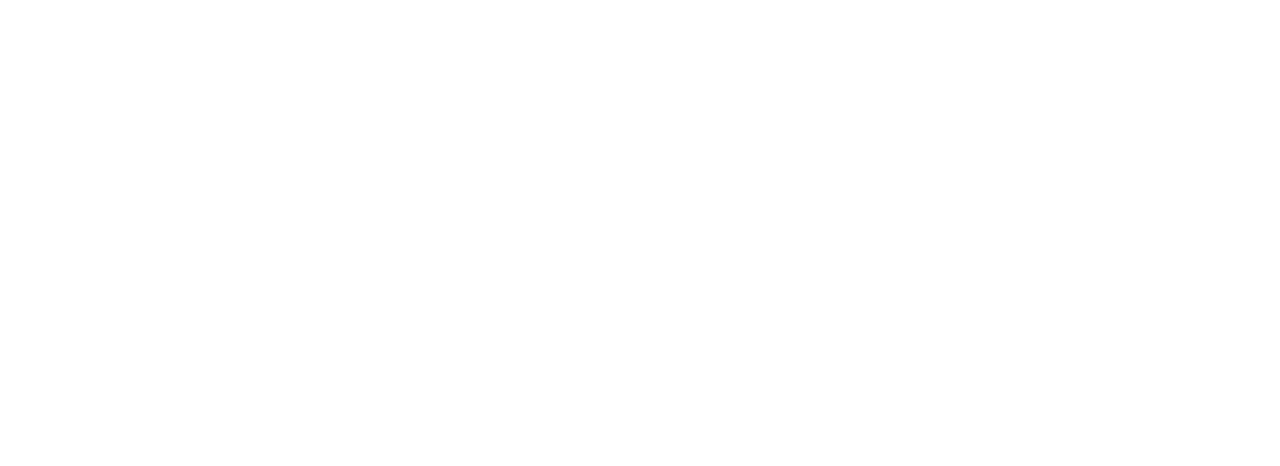
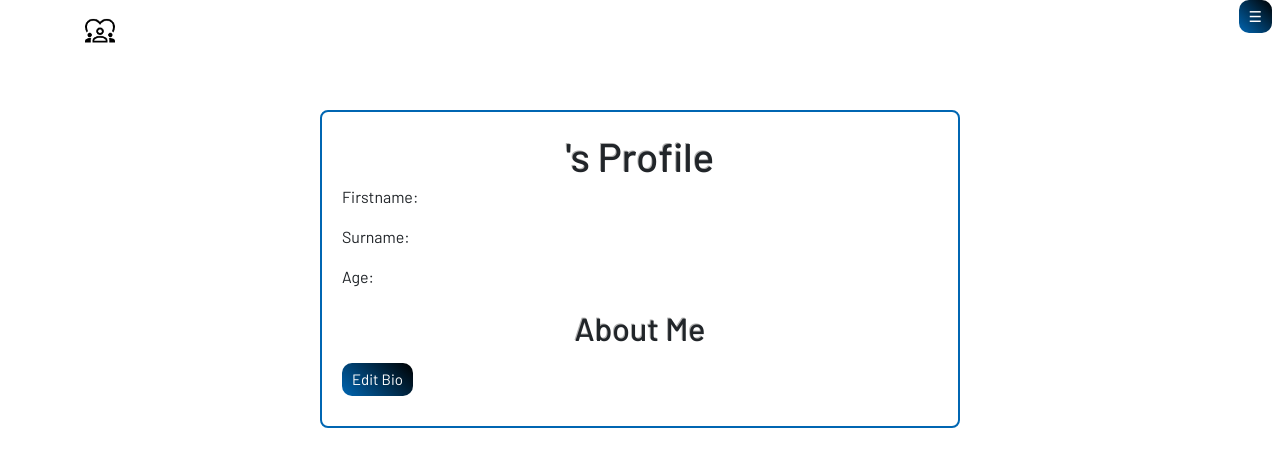
Before and after one commit to JanniT/Web_programming_Project, a React (Create React App) app in the folder client/: page /profile in a window 1280 px wide. Before the commit this address had no page. Shown: the top 466 px of the page. Built offline with nearby package versions, Linux system fonts and the light colour scheme; no server answers; sample sign-in values are in the browser's storage; the HTML template or start-up script is replaced by a standard one.

Commit message:
Profile & Fixing Dashboard

```diff
--- a/client/src/App.js
+++ b/client/src/App.js
@@ -3,6 +3,7 @@
 import Register from './pages/Register'
 import Home from './pages/Home'
 import ChangePassword from './pages/ChangePassword'
+import Profile from './pages/Profile'
 import { BrowserRouter as Router, Route, Routes, BrowserRouter  } from 'react-router-dom'
 
 const App = () => {
@@ -14,6 +15,7 @@
         <Route path="/dashboard" element={<Dashboard/>}/>
         <Route path="/register" element={<Register/>}/>
         <Route path="/forgot_password" element={<ChangePassword/>}/>
+        <Route path="/profile" element={<Profile/>}/>
       </Routes>
     </div>
     </BrowserRouter>
--- a/client/src/components/NavDashboard.js
+++ b/client/src/components/NavDashboard.js
@@ -25,6 +25,12 @@
 
     const handleProfile = () => {
         console.log("profile clicked")
+        navigate("/profile")
+    }
+
+    const handleDashboard = () => {
+        console.log("Dashboard clicked")
+        navigate("/dashboard")
     }
 
     return (
@@ -37,8 +43,9 @@
                 <button className='button_nav' onClick={toggleDropdown}>☰</button>
                 {dropdownVisible && (
                     <div className="dropdown-menu">
+                        <button className='button_nav' onClick={handleDashboard}>Dashboard</button>
+                        <button className='button_nav' onClick={handleProfile}>Profile</button>
                         <button className='button_nav' onClick={handleSettings}>Settings</button>
-                        <button className='button_nav' onClick={handleProfile}>Profile</button>
                         <button className='button_nav' onClick={handleLogout}>Logout</button>
                     </div>
                 )}
--- a/client/src/components/NavHome.js
+++ b/client/src/components/NavHome.js
@@ -7,7 +7,7 @@
     return (
         <nav>
             <div className="container_logo">
-                <img className="logo" src={min ? logo1 : logo2}></img>
+                <img className="logo" src={min ? logo2 : logo1}></img>
             </div>
 
             {/* Showing the button only if not logged in */}
--- a/client/src/components/NavRegister.js
+++ b/client/src/components/NavRegister.js
@@ -13,7 +13,7 @@
     return (
         <nav>
             <div className="container_logo">
-                <img className="logo" src={min ? logo1 : logo2} alt="Logo" />
+                <img className="logo" src={min ? logo2 : logo1} alt="Logo" />
             </div>
 
             <button className='button_nav' onClick={handleHomeClick}>Home</button>
--- /dev/null
+++ b/client/src/css/Profile.css
@@ -0,0 +1,46 @@
+/* Profile pages css */
+.profile-container {
+    border: 2px solid #0066b2;
+    border-radius: 8px;
+    padding: 20px;
+    margin: 50px auto;
+    width: 50%;
+}
+
+.profile-header {
+    text-align: left;
+    margin-bottom: 20px;
+}
+
+.profile-header h1 {
+    text-align: center;
+    margin-bottom: 5px;
+}
+
+.profile-body h2 {
+    text-align: center;
+    margin-bottom: 10px;
+}
+
+.profile-body {
+    text-align: left;
+    margin-bottom: 10px;
+}
+
+.edit_button {
+    color: #fff;
+    background-color: #fff;
+    font-size: 15px;
+    background: linear-gradient(45deg, #0066b2, #000);
+    border: none;
+    padding: 5px 10px;
+    border-radius: 10px;
+    cursor: pointer;
+}
+
+.bio_text {
+    display: flex;
+    border: none;
+    width: 100%;
+    border: 2px solid #0066b2;
+}
--- a/client/src/pages/ChangePassword.js
+++ b/client/src/pages/ChangePassword.js
@@ -10,6 +10,9 @@
     const [password, setPassword] = useState('')
     const [errorMessage, setErrorMessage] = useState('')
     const navigate = useNavigate()
+
+    // TO BE ADDED
+    // Checking if user is authenticated (if yes then they could not see this page)
 
     const handleChange = () => {
         console.log("changing password")
--- a/client/src/pages/Home.js
+++ b/client/src/pages/Home.js
@@ -13,6 +13,9 @@
     const [errorMessage, setErrorMessage] = useState('')
 
     const navigate = useNavigate()
+
+    // TO BE ADDED
+    // Checking if user is authenticated (if yes then they could not see this page)
 
     const handleLogin = async (event) => {
         event.preventDefault()
--- /dev/null
+++ b/client/src/pages/Profile.js
@@ -0,0 +1,142 @@
+import Nav from '../components/NavDashboard'
+import React, { useEffect, useState } from 'react'
+import { useNavigate } from 'react-router-dom'
+
+import "../css/Navbar.css"
+import "../css/Profile.css"
+import "../index.css"
+
+const Profile = () => {
+    const [authenticated, setAuthenticated] = useState(false)
+    const [userData, setUserData] = useState({})
+    const [isEditing, setIsEditing] = useState(false)
+    const [newBio, setNewBio] = useState('')
+    const navigate = useNavigate()
+
+    useEffect(() => {
+        const checkAuth = async () => {
+            try {
+                // Check if the user is authenticated to display the page or not
+                const authToken = localStorage.getItem('authToken')
+                if (authToken) {
+                    await fetchUserData()
+                    setAuthenticated(true)
+                } else {
+                    // Redirect to the login page if no valid token is found
+                    navigate('/')
+                }
+            } catch (error) {
+                console.error('Error checking authentication:', error)
+            }
+        }
+        checkAuth()
+    }, [navigate])
+
+    // Fetching the user data to the user profile
+    const fetchUserData = async () => {
+        try {
+            const response = await fetch('/profile', {
+                method: 'GET',
+                headers: {
+                    'Content-Type': 'application/json',
+                    Authorization: `Bearer ${localStorage.getItem('authToken')}`,
+                },
+            })
+
+            if (response.ok) {
+                const data = await response.json()
+                setUserData(data)
+
+            } else if (response.status === 401) {
+                navigate('/')
+            } else {
+                const error = await response.json()
+                console.error('Error fetching user details:', error)
+            }
+        } catch (error) {
+            console.error('Error fetching user details:', error)
+        }
+    }
+
+    // Handling the bio saving
+    const handleSaveClick = async () => {
+        try {
+            // Update the user's bio on the server
+            const response = await fetch('/user/bio', {
+                method: 'PATCH',
+                headers: {
+                    'Content-Type': 'application/json',
+                    Authorization: `Bearer ${localStorage.getItem('authToken')}`,
+                },
+                body: JSON.stringify({ bio: newBio }),
+            })
+
+            if (response.ok) {
+                // Update the local state with the new bio
+                const updatedUserData = await response.json()
+                setUserData(updatedUserData)
+            } else if (response.status === 401) {
+                navigate('/')
+            } else {
+                const error = await response.json()
+                console.error('Error updating bio:', error)
+            }
+        } catch (error) {
+            console.error('Error updating bio:', error)
+        } finally {
+            setIsEditing(false)
+        }
+    }
+
+    const handleEditClick = () => {
+        setIsEditing(true)
+    }
+
+    // Reset the newBio state and exit editing mode
+    const handleCancelClick = () => {
+        setNewBio(userData.bio || '')
+        setIsEditing(false)
+    }
+
+    return (
+        <>
+        {authenticated && (
+                <>
+                    <Nav />
+                    <div className="profile-container">
+                        <div className="profile-header">
+                            <h1>{userData.username}'s Profile</h1>
+                            <p>Firstname: {userData.firstName}</p>
+                            <p>Surname: {userData.surName}</p>
+                            <p>Age: {userData.age}</p>
+                        </div>
+                        <div className="profile-body">
+                            <h2>About Me</h2>
+
+                            {isEditing ? (
+                                <>
+                                    <textarea className='bio_text'
+                                        value={newBio}
+                                        onChange={(e) => setNewBio(e.target.value)}
+                                        rows="4"
+                                        cols="50"
+                                    />
+                                    <br></br>
+                                    <button onClick={handleSaveClick}>Save</button>
+                                    <button onClick={handleCancelClick}>Cancel</button>
+                                </>
+                            ) : (
+                                <>
+                                    <p>{userData.bio}</p>
+                                    <button className='edit_button' onClick={handleEditClick}>Edit Bio</button>
+                                </>
+                            )}
+                        </div>
+                    </div>
+                </>
+            )}
+        </>
+    )
+}
+
+export default Profile
--- a/client/src/pages/Register.js
+++ b/client/src/pages/Register.js
@@ -15,6 +15,9 @@
     const [errorMessage, setErrorMessage] = useState('')
 
     const navigate = useNavigate()
+
+    // TO BE ADDED
+    // Checking if user is authenticated (if yes then they could not see this page)
 
     const handleRegister = async (event) => {
         event.preventDefault()
```
Also changed, not shown: client/src/pages/Dashboard.js (+26 -4 lines), 2 other files (tests, documents, lock files or other folders).
